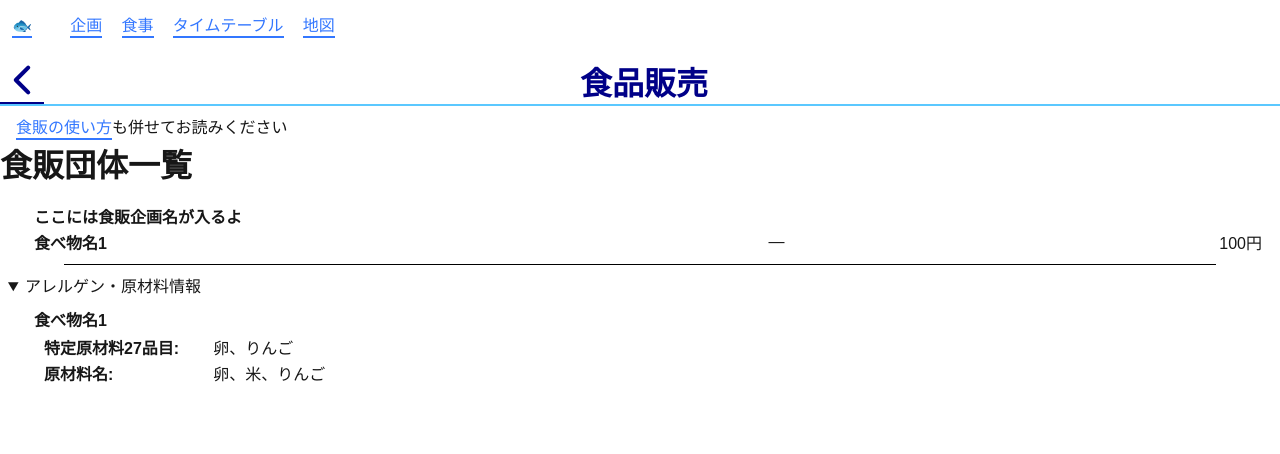
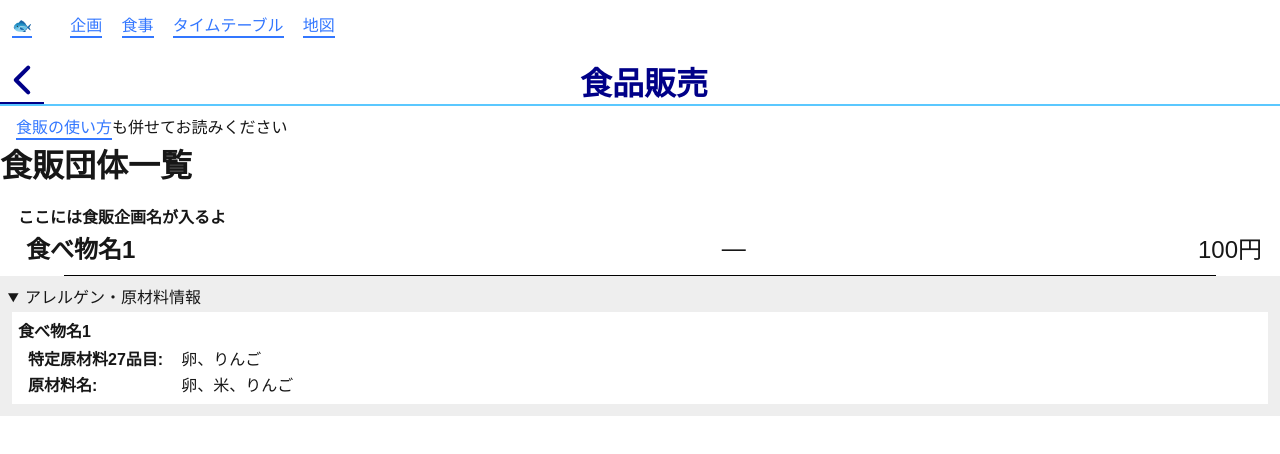
Before and after one commit to proirok/YSF17_SchoolFestival, a Next.js app in the folder apps/web/: page /dining/foodSales in a window 1280 px wide. Both pictures are taken after a click on the heading "アレルゲン・原材料情報". Shown: the top 454 px of the page. Built offline with nearby package versions, Linux system fonts and the light colour scheme; a web font is replaced by a local one.

Commit message:
変更に失敗したので再変更

```diff
--- a/apps/web/app/dining/cafeteria/page.module.css
+++ b/apps/web/app/dining/cafeteria/page.module.css
@@ -6,6 +6,10 @@
   font-size: 2rem;
   width: 400px;
 }
+.bulletedTable {
+  margin-left: 1em;
+}
+
 .priceTable td {
   text-align: left;
   font-size: 2rem;
@@ -15,5 +19,5 @@
   padding-left: 1em;
 }
 .bulletedList {
-  padding-left: 1em;
+  margin-left: 2em;
 }
--- a/apps/web/app/dining/foodSales/page.jsx
+++ b/apps/web/app/dining/foodSales/page.jsx
@@ -33,13 +33,13 @@ export default function FoodSales() {
               </tr>
               <tr>
                 <th scope="row" className={styles.foodSalesMenuName}>
-                  <p>食べ物名1</p>
+                  <p className={styles.foodSalesMenuBigChars}>食べ物名1</p>
                 </th>
                 <td className={styles.foodSalesMenuName2Price}>
-                  <p>―</p>
+                  <p className={styles.foodSalesMenuBigChars}>―</p>
                 </td>
                 <td className={styles.foodSalesMenuPrice}>
-                  <p>100円</p>
+                  <p className={styles.foodSalesMenuBigChars}>100円</p>
                 </td>
               </tr>
             </table>
@@ -49,9 +49,7 @@ export default function FoodSales() {
               <div className={styles.ingredientsTable}>
                 <table>
                   <tr>
-                    <th>
-                      <p>食べ物名1</p>
-                    </th>
+                    <th>食べ物名1</th>
                   </tr>
                   <tr>
                     <table
@@ -59,20 +57,12 @@ export default function FoodSales() {
                       className={styles.ingredient}
                     >
                       <tr>
-                        <th>
-                          <p>特定原材料27品目:</p>
-                        </th>
-                        <td>
-                          <p>卵、りんご</p>
-                        </td>
+                        <th>特定原材料27品目:</th>
+                        <td>卵、りんご</td>
                       </tr>
                       <tr>
-                        <th>
-                          <p>原材料名: </p>
-                        </th>
-                        <td>
-                          <p>卵、米、りんご</p>
-                        </td>
+                        <th>原材料名:</th>
+                        <td>卵、米、りんご</td>
                       </tr>
                     </table>
                   </tr>
--- a/apps/web/app/dining/foodSales/page.module.css
+++ b/apps/web/app/dining/foodSales/page.module.css
@@ -11,16 +11,16 @@
 }
 
 .foodSalesMenuBox {
-  padding: 1em;
+  padding-top: 1em;
   padding-bottom: 0.5em;
-  width: 100%;
+  width: calc(100% - 1em);
   min-width: fit-content;
   text-align: left;
 }
 
 .foodSalesMenuName {
   max-width: max-content;
-  font-size: 1.5em;
+  /**font-size: 1.5em;*/
 }
 
 .foodSalesMenuName2Price {
@@ -32,6 +32,10 @@
 .foodSalesMenuPrice {
   float: right;
   text-align: right;
+  /**font-size: 1.5em;*/
+}
+
+.foodSalesMenuBigChars {
   font-size: 1.5em;
 }
 
@@ -45,6 +49,9 @@
   padding: 0.5em;
   width: 100%;
   text-align: left;
+}
+.ingredients[open] {
+  background-color: #00000011;
 }
 
 /**一つの食べ物を囲む*/
```
Also changed, not shown: apps/web/app/dining/cafeteria/page.jsx (+12 -6 lines).
